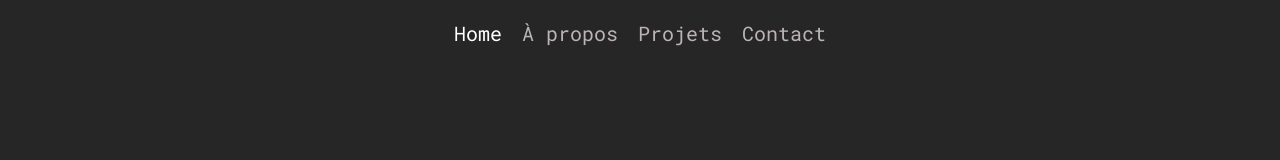
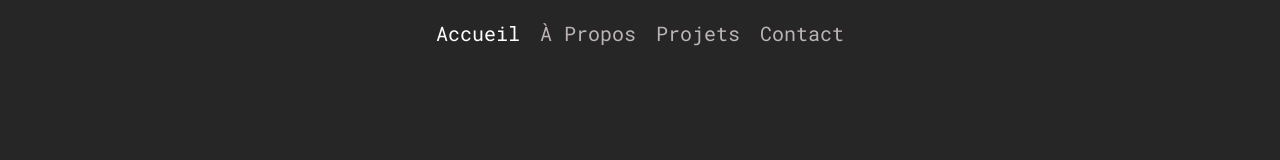
Before and after one commit to Sundaday/portfolio, a React (Create React App) app: page / in a window 1280 px wide. Shown: the top 160 px of the page. Built offline with nearby package versions, Linux system fonts and the light colour scheme; a web font is replaced by a local one.

Commit message:
Change section name

```diff
--- a/src/components/Footer.js
+++ b/src/components/Footer.js
@@ -68,12 +68,12 @@ export default function Footer() {
             heading="Liens Important"
             links={[
               {
-                title: 'Home',
+                title: 'Accueil',
                 path: '/',
                 type: 'Link',
               },
               {
-                title: 'A propos',
+                title: 'À Propos',
                 path: '/About',
                 type: 'Link',
               },
--- a/src/components/NavMenu.js
+++ b/src/components/NavMenu.js
@@ -119,7 +119,7 @@ export default function NavMenu() {
             onKeyDown={() => setShowNav(!showNav)}
             tabIndex={0}
           >
-            Home
+            Accueil
           </NavLink>
         </li>
         <li>
@@ -130,7 +130,7 @@ export default function NavMenu() {
             onKeyDown={() => setShowNav(!showNav)}
             tabIndex={0}
           >
-            À propos
+            À Propos
           </NavLink>
         </li>
         <li>
--- a/src/components/ServicesSectionItem.js
+++ b/src/components/ServicesSectionItem.js
@@ -23,9 +23,9 @@ export default function ServicesSectionItem({
   icon = <MdDesktopMac />,
   title = 'web design',
   desc = 'Lorem ipsum dolor sit amet, consectetur adipisicing elit. Asperiores\n' +
-    '          atque consectetur culpa dolorem dolores excepturi fuga magni mollitia\n' +
-    '          obcaecati officiis pariatur porro possimus quam reiciendis sapiente,\n' +
-    '          suscipit temporibus vero voluptas?',
+    'atque consectetur culpa dolorem dolores excepturi fuga magni mollitia\n' +
+    'obcaecati officiis pariatur porro possimus quam reiciendis sapiente,\n' +
+    'suscipit temporibus vero voluptas?',
 }) {
   return (
     <ItemStyles>
```
